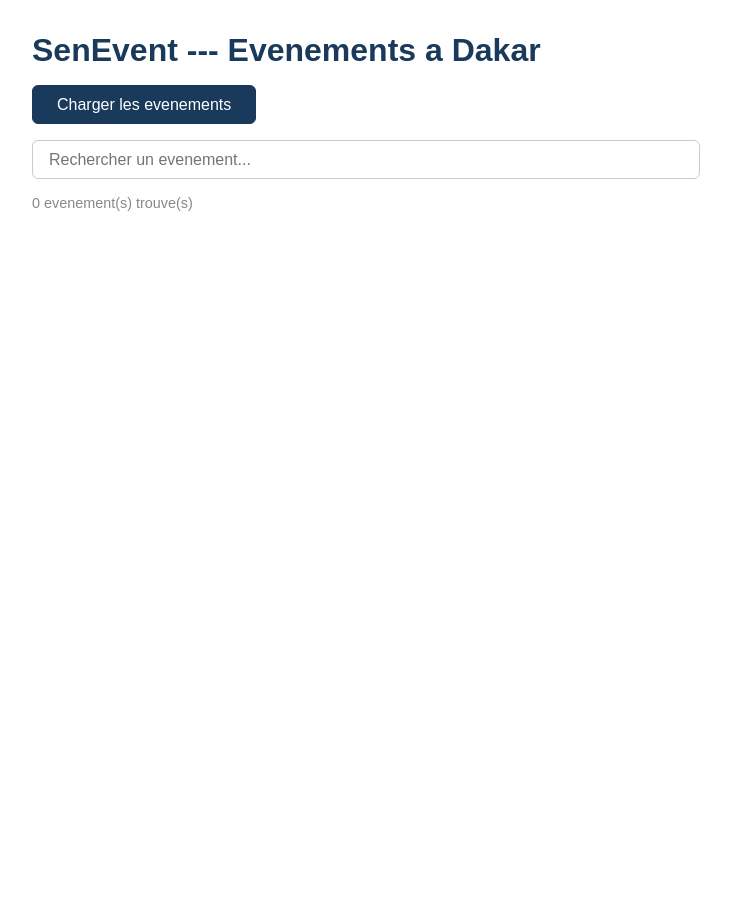
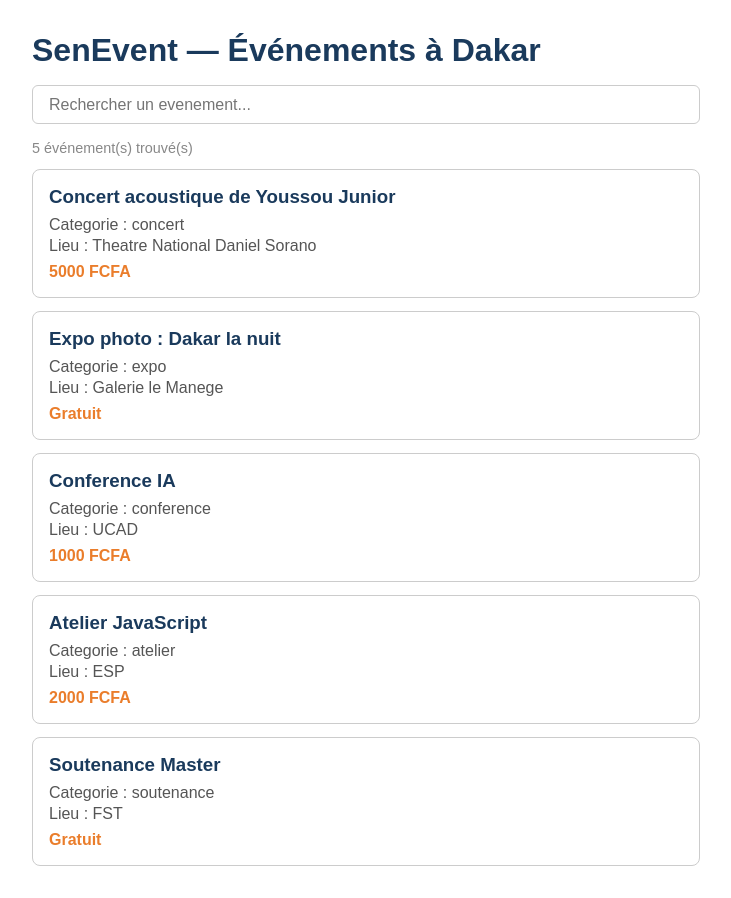
Before and after one commit to aminata21diouf-creator/senevent, a React (Vite) app in the folder apps/web/: page / in a window 1280 px wide. Shown: the whole page, without its empty margins (274-1005 px from the left). Before the commit the page ends 800 px from the top, so only its background shows below. Built offline with nearby package versions, Linux system fonts and the light colour scheme.

Commit message:
charge les evenements automatiquement avec useEffect

```diff
--- a/apps/web/src/App.tsx
+++ b/apps/web/src/App.tsx
@@ -1,15 +1,15 @@
-import { useState } from "react";
+import { useState, useEffect } from "react";
 import EvenementCarte from "./components/EvenementCarte";
 import SearchBar from "./components/SearchBar";
 import styles from "./App.module.css";
 
 const App = () => {
   const [evenements, setEvenements] = useState([]);
-  const [chargement, setChargement] = useState(false);
+  const [chargement, setChargement] = useState(true);
   const [recherche, setRecherche] = useState("");
 
+  useEffect(() => {
     const charger = async () => {
-    setChargement(true);
       try {
         const reponse = await fetch("/evenements.json");
         const data = await reponse.json();
@@ -19,6 +19,8 @@ const App = () => {
       }
       setChargement(false);
     };
+    charger();
+  }, []);
 
   const evenementsFiltres = evenements.filter(ev =>
     ev.titre.toLowerCase().includes(recherche.toLowerCase())
@@ -26,17 +28,19 @@ const App = () => {
 
   return (
     <div className={styles.container}>
-      <h1 className={styles.titre}>SenEvent --- Evenements a Dakar</h1>
-      <button className={styles.bouton} onClick={charger} disabled={chargement}>
-        {chargement ? "Chargement..." : "Charger les evenements"}
-      </button>
+      <h1 className={styles.titre}>SenEvent — Événements à Dakar</h1>
+      {chargement && <p className={styles.message}>Chargement des événements...</p>}
+      {!chargement && (
+        <>
           <SearchBar recherche={recherche} onRecherche={setRecherche} />
           <p className={styles.compteur}>
-        {evenementsFiltres.length} evenement(s) trouve(s)
+            {evenementsFiltres.length} événement(s) trouvé(s)
           </p>
           {evenementsFiltres.map(ev => (
             <EvenementCarte key={ev.id} ev={ev} afficherDetails={true} />
           ))}
+        </>
+      )}
     </div>
   );
 };
```
Lines whose indentation alone changed are shown as unchanged.
